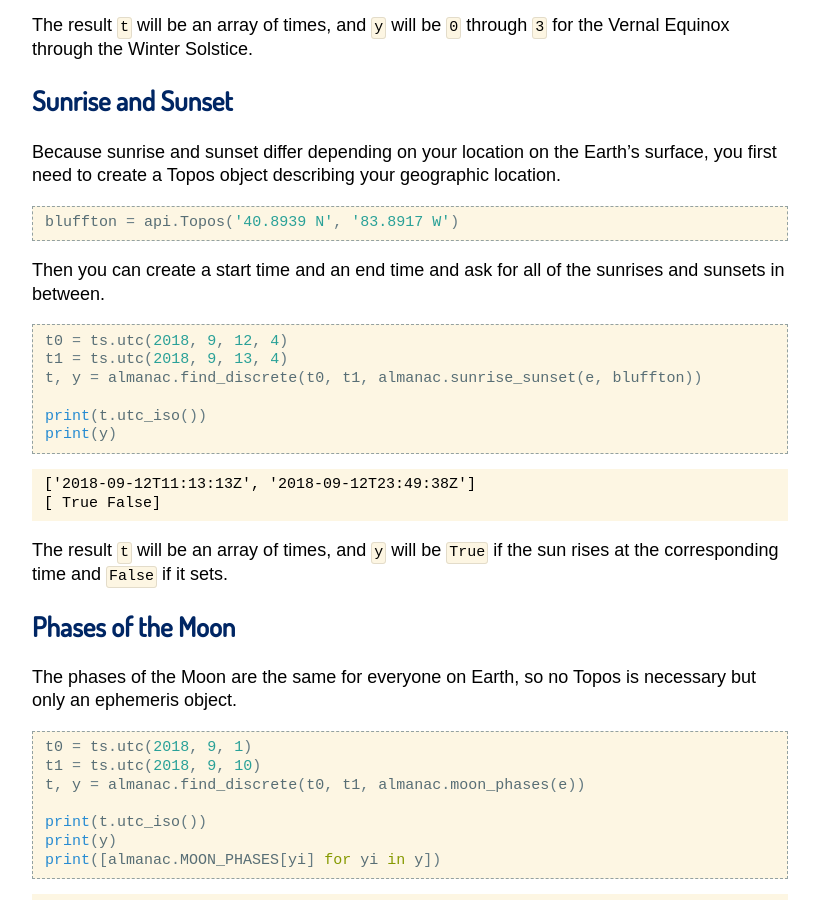
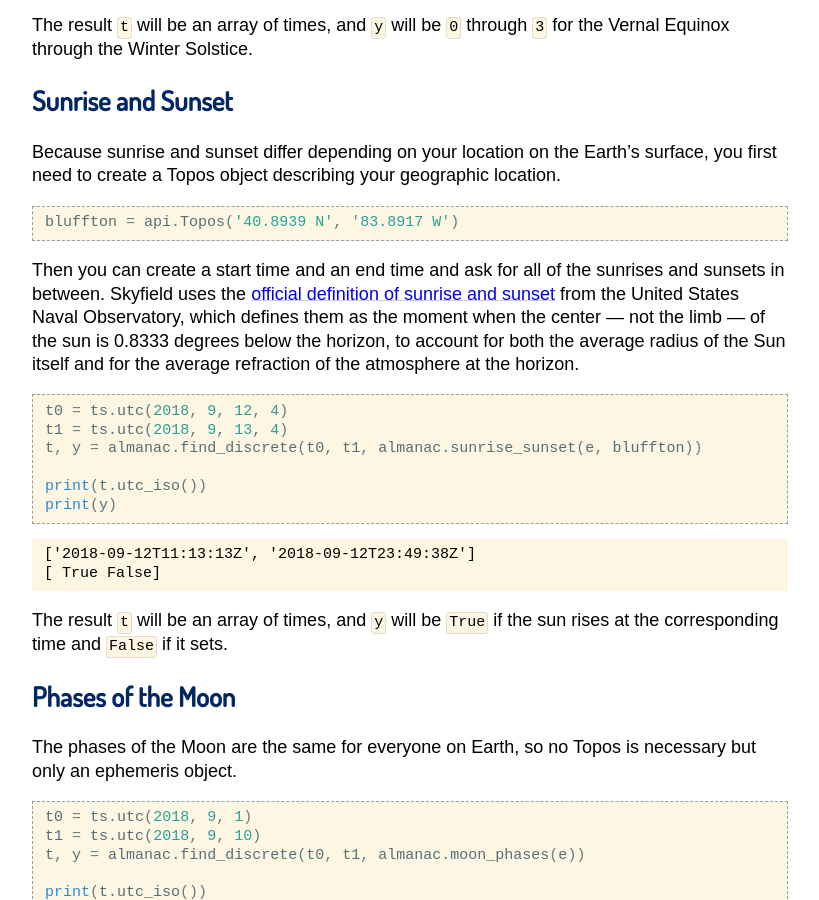
Before and after one commit to skyfielders/python-skyfield, a Sphinx documentation site: the page built from skyfield/documentation/almanac.rst, in a window 1280 px wide and 900 px high, scrolled down 1655 px. Shown: the whole window, without its empty margins (230-1049 px from the left). Built offline with Sphinx 7.4.7, drawn with Linux system fonts in a browser that asks for light colours; some web fonts are replaced; pages that are not in the unit, such as notebooks, are missing from menus.

Commit message:
Mention the definition of sunrise and sunset

```diff
--- a/skyfield/documentation/almanac.rst
+++ b/skyfield/documentation/almanac.rst
@@ -110,6 +110,14 @@
 
 Then you can create a start time and an end time and ask for all of the
 sunrises and sunsets in between.
+Skyfield uses the
+`official definition of sunrise and sunset
+<http://aa.usno.navy.mil/faq/docs/RST_defs.php>`_
+from the United States Naval Observatory,
+which defines them as the moment when the center — not the limb —
+of the sun is 0.8333 degrees below the horizon,
+to account for both the average radius of the Sun itself
+and for the average refraction of the atmosphere at the horizon.
 
 .. testcode::
 
```
